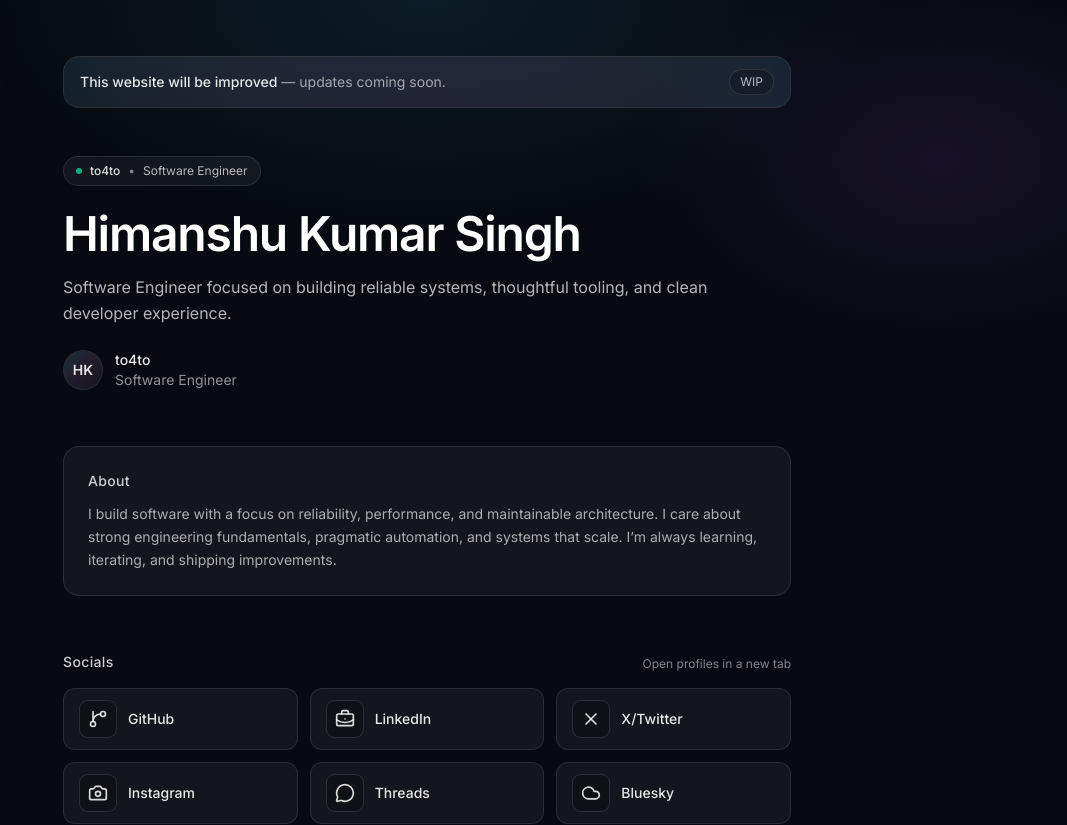
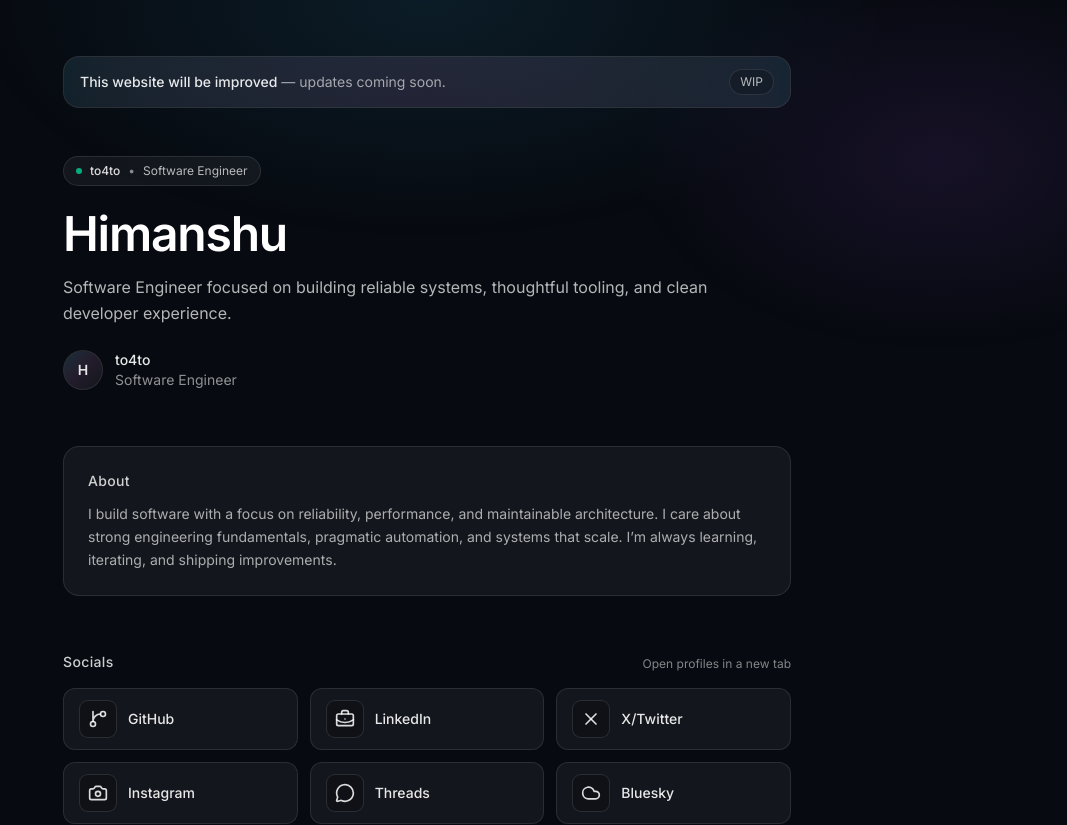
Before and after one commit to to4to/to4to.github.io, a Next.js app: page / in a window 1280 px wide. Shown: the top 825 px of the page, without its empty margins (213-1280 px from the left). Built offline with nearby package versions, Linux system fonts and the light colour scheme.

Commit message:
use Himanshu name

```diff
--- a/src/app/layout.tsx
+++ b/src/app/layout.tsx
@@ -5,12 +5,12 @@ import "./globals.css";
 const inter = Inter({ subsets: ["latin"] });
 
 export const metadata: Metadata = {
-  title: "Himanshu Kumar Singh | Software Engineer",
+  title: "Himanshu | Software Engineer",
   description:
     "Software Engineer focused on building reliable systems, thoughtful tooling, and clean developer experience.",
   metadataBase: new URL("https://to4to.dev"),
   openGraph: {
-    title: "Himanshu Kumar Singh | Software Engineer",
+    title: "Himanshu | Software Engineer",
     description:
       "Software Engineer focused on building reliable systems, thoughtful tooling, and clean developer experience.",
     url: "https://to4to.dev",
@@ -20,7 +20,7 @@ export const metadata: Metadata = {
   },
   twitter: {
     card: "summary",
-    title: "Himanshu Kumar Singh | Software Engineer",
+    title: "Himanshu | Software Engineer",
     description:
       "Software Engineer focused on building reliable systems, thoughtful tooling, and clean developer experience.",
   },
--- a/src/components/Hero.tsx
+++ b/src/components/Hero.tsx
@@ -23,7 +23,7 @@ const Hero = () => {
                     transition={{ duration: 0.5, ease: "easeOut", delay: 0.05 }}
                     className="text-4xl font-semibold tracking-tight text-white sm:text-5xl"
                 >
-                    Himanshu Kumar Singh
+                    Himanshu
                 </motion.h1>
 
                 <motion.p
@@ -46,7 +46,7 @@ const Hero = () => {
                     <div className="relative grid h-10 w-10 place-items-center overflow-hidden rounded-full border border-white/10 bg-white/5">
                         <div className="absolute inset-0 opacity-70 bg-linear-to-br from-sky-400/20 via-fuchsia-400/10 to-transparent" />
                         <span className="relative text-sm font-semibold text-white/90">
-                            HK
+                            H
                         </span>
                     </div>
                     <div className="text-sm">
```
